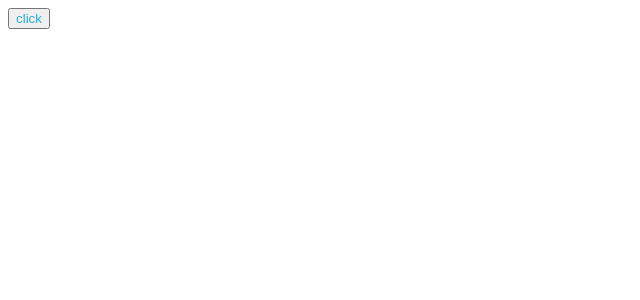
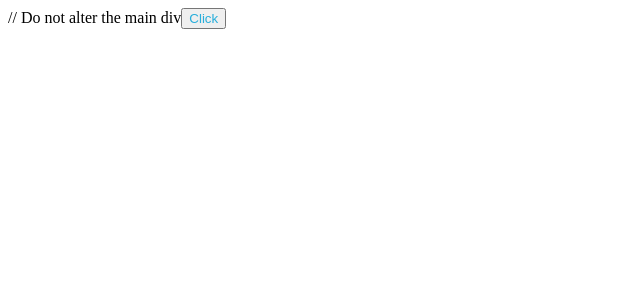
Before and after one commit to mdrizwan7739/Button-Action-with-Functional-Component---What-is-virtual-dom-React-Basics-Bui---osmiylf6xb5c, a React app: page / in a window 1280 px wide. Shown: the top 300 px of the page, without its empty margins (0-640 px from the left). Built offline with nearby package versions, Linux system fonts and the light colour scheme.

Commit message:
Update App.js

```diff
--- a/src/components/App.js
+++ b/src/components/App.js
@@ -1,22 +1,18 @@
 import React, {Component, useState} from "react";
 import "./../styles/App.css";
 
-const handleClick = () => {
-  let a = document.createElement('p');
-  a.id = "para";
-  a.innerHTML = "Hello, I've learnt to use the full-stack evaluation tool. This makes me so happy";
-  document.getElementById('main').appendChild(a);
-}
-
-const App = () => {
+function App() {
+  const [showText, setShowText] = useState(false);
   return (
-    <div id="main" >
-
-      <button id="click" onClick={handleClick}>click</button>
-    </div >
-  )
-
+    <div id="main">
+      // Do not alter the main div
+      <button id='click' onClick={()=>{
+        setShowText(!showText)
+      }}>Click</button>
+      {showText && (<p id='para'>Hello, I've learnt to use the full-stack evaluation tool. This makes me so happy</p>)}
+    </div>
+  );
 }
 
 
-export default App;
+export default App;
```
